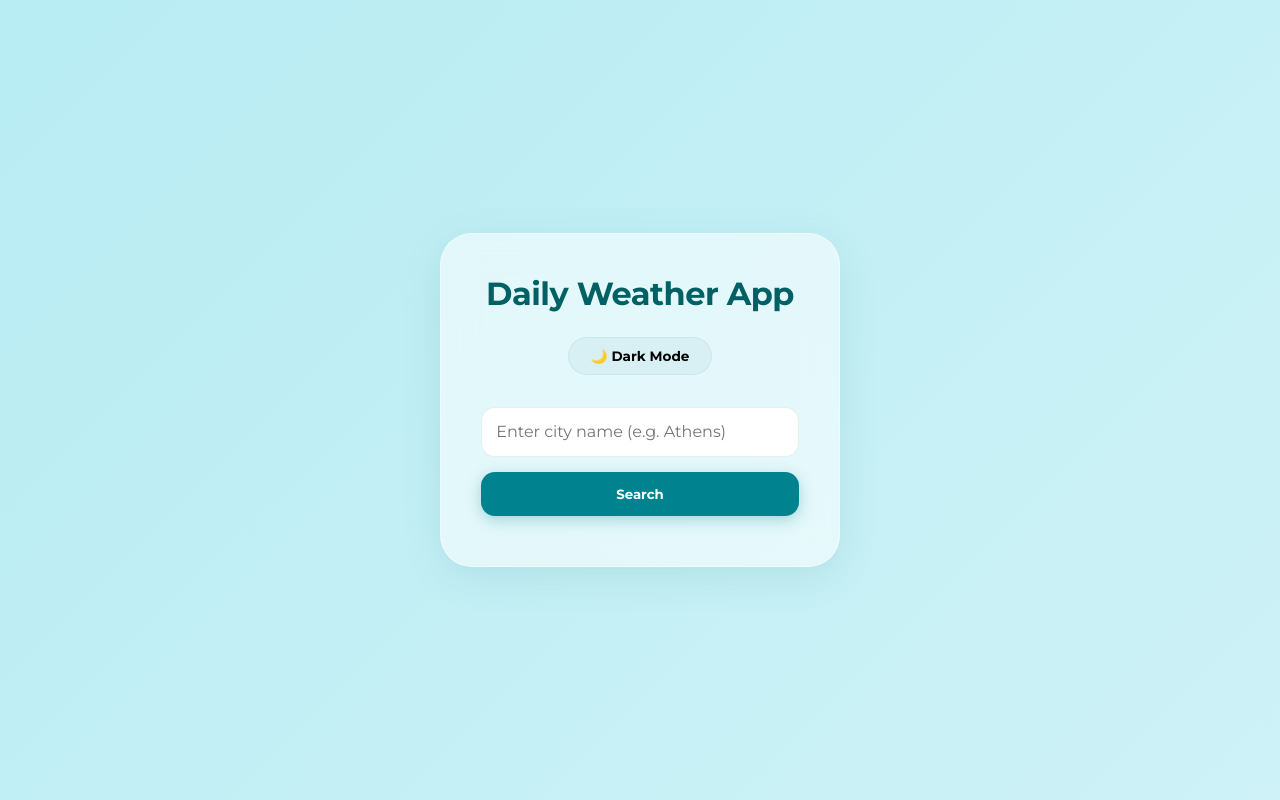
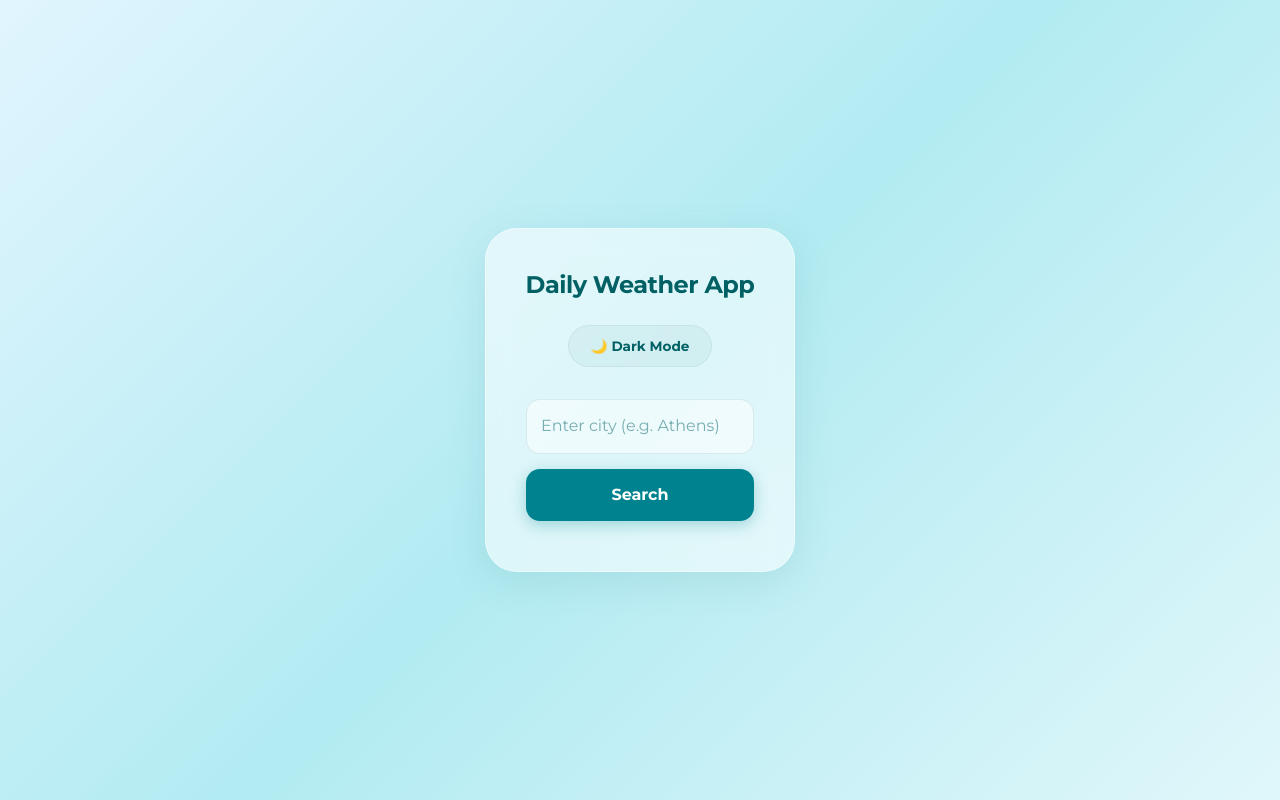
Before and after one commit to Alda-Kst/react-weather-app, a React (Create React App) app: page / in a window 1280 px wide. Built offline with nearby package versions, Linux system fonts and the light colour scheme.

Commit message:
Migrate styling from CSS to Tailwind CSS

```diff
--- a/package.json
+++ b/package.json
@@ -10,7 +10,11 @@
     "react-scripts": "^5.0.1"
   },
   "devDependencies": {
-    "gh-pages": "^6.3.0"
+    "@tailwindcss/postcss": "^4.3.3",
+    "autoprefixer": "^10.5.4",
+    "gh-pages": "^6.3.0",
+    "postcss": "^8.5.26",
+    "tailwindcss": "^3.4.19"
   },
   "scripts": {
     "predeploy": "npm run build",
--- /dev/null
+++ b/postcss.config.js
@@ -0,0 +1,6 @@
+module.exports = {
+  plugins: {
+    '@tailwindcss/postcss': {},
+    autoprefixer: {},
+  },
+}
--- a/src/App.jsx
+++ b/src/App.jsx
@@ -1,14 +1,15 @@
 import React, { useState, useEffect } from "react";
 import axios from "axios";
-import "./styles.css";
+import "./index.css";
 
 function App() {
   const [city, setCity] = useState("");
   const [weather, setWeather] = useState(null);
   const [loading, setLoading] = useState(false);
   const [theme, setTheme] = useState("light");
-  const [error,setError] = useState("");
-// Fetch weather data from API
+  const [error, setError] = useState("");
+
+  // Fetch weather data from API
   const fetchWeather = async (e) => {
     if (e) e.preventDefault();
     if (!city) return;
@@ -37,59 +38,91 @@ function App() {
 
   // Update body class for theme
   useEffect(() => {
-    document.body.className = theme;
+    document.body.className = `${theme} animate-gradient`;
   }, [theme]);
 
   return (
-    <div className="container">
-      <h1>Daily Weather App</h1>
+    <div className={`backdrop-blur-md p-6 sm:p-10 rounded-[2rem] w-full max-w-[420px] text-center box-border border shadow-[0_10px_40px_rgba(0,96,100,0.1)] transition-all duration-300 ${
+      theme === "light"
+        ? "bg-white/55 border-white/40 text-[#006064]"
+        : "bg-[#001219]/85 border-[#94d2bd]/10 text-[#94d2bd]"
+    }`}>
+      <h1 className="mt-0 mb-6 font-bold tracking-[-0.5px] text-[1.4rem] md:text-2xl">Daily Weather App</h1>
 
-      <button className="theme-toggle" onClick={toggleTheme}>
+      <button
+        className={`mb-8 px-[22px] py-[10px] rounded-[25px] cursor-pointer font-montserrat font-semibold text-[0.85rem] transition-all duration-300 ${
+          theme === "light"
+            ? "bg-[#006064]/[0.05] border border-black/[0.05] text-[#006064]"
+            : "bg-[#94d2bd]/10 border border-transparent text-[#94d2bd]"
+        }`}
+        onClick={toggleTheme}
+      >
         {theme === "light" ? "🌙 Dark Mode" : "☀️ Light Mode"}
       </button>
 
       {/* Search form */}
-      <form onSubmit={fetchWeather}>
+      <form onSubmit={fetchWeather} className="flex flex-col items-center w-full">
         <input
           type="text"
           value={city}
           onChange={(e) => setCity(e.target.value)}
-          placeholder="Enter city name (e.g. Athens)"
+          placeholder="Enter city (e.g. Athens)"
+          className={`p-[0.9rem] w-full font-montserrat text-sm sm:text-base rounded-[14px] outline-none box-border mb-[15px] transition-all duration-300 ${
+            theme === "light"
+              ? "border border-[#006064]/10 bg-white/50 text-[#006064] placeholder:text-[#006064]/50"
+              : "bg-white/[0.05] text-white border border-[#94d2bd]/20 placeholder:text-white/40"
+          }`}
         />
-        <button type="submit">Search</button>
+        <button
+          type="submit"
+          className={`p-[0.9rem_1.5rem] rounded-[14px] border-none font-montserrat font-bold cursor-pointer w-full transition-all duration-300 mb-[10px] transform hover:-translate-y-0.5 ${
+            theme === "light"
+              ? "bg-[#00838f] text-white shadow-[0_4px_15px_rgba(0,131,143,0.3)] hover:bg-[#006064]"
+              : "bg-[#00afb9] text-[#001219] shadow-[0_4px_15px_rgba(0,175,185,0.4)] hover:bg-[#94d2bd]"
+          }`}
+        >
+          Search
+        </button>
       </form>
-      {error && <p className="error-text">{error}</p>}
-      {loading && <p className="loading-text">Loading...</p>}
+
+      {error && <p className="text-red-500 mt-2 font-medium">{error}</p>}
+      {loading && <p className="mt-2 font-medium opacity-80">Loading...</p>}
 
       {weather && (
-        <div className="weather">
-          <h2>{weather.name}</h2>
+        <div className="mt-8 p-6 bg-white/[0.05] rounded-[20px]">
+          <h2 className="text-xl font-bold mb-2">{weather.name}</h2>
 
           <img
-            className="weather-icon"
+            className="weather-icon mx-auto my-0"
             src={`https://openweathermap.org/img/wn/${weather.weather[0].icon}@2x.png`}
             alt={weather.weather[0].description}
           />
 
-          <p className="description">{weather.weather[0].description}</p>
+          <p className="description capitalize opacity-90 mb-4">{weather.weather[0].description}</p>
 
           {/* Temperature Container */}
-          <div className="temp-container">
-            <div className="temp-item">
+          <div className="temp-container flex justify-center items-center gap-[15px] text-[2.2rem] font-bold">
+            <div className="temp-item flex items-center">
               <span className="temp-value">{Math.round(weather.main.temp)}</span>
-              <span className="temp-unit">°C</span>
+              <span className={`temp-unit text-[1.2rem] ml-1 ${theme === "light" ? "text-[#00838f]" : "text-[#00afb9]"}`}>°C</span>
             </div>
-            <div className="temp-separator">|</div>
-            <div className="temp-item">
+            <div className="temp-separator font-light opacity-40">|</div>
+            <div className="temp-item flex items-center">
               <span className="temp-value">{Math.round((weather.main.temp * 9) / 5 + 32)}</span>
-              <span className="temp-unit">°F</span>
+              <span className={`temp-unit text-[1.2rem] ml-1 ${theme === "light" ? "text-[#00838f]" : "text-[#00afb9]"}`}>°F</span>
             </div>
           </div>
 
           {/* Extra Info Section - Humidity & Wind */}
-          <div className="extra-info">
-            <div className="info-item">Humidity: {weather.main.humidity}%</div>
-            <div className="info-item">Wind: {weather.wind.speed} m/s</div>
+          <div className={`extra-info mt-[15px] pt-[15px] flex justify-between items-center gap-6 px-6 border-t ${
+            theme === "light" ? "border-[#006064]/10" : "border-[#94d2bd]/10"
+          }`}>
+            <div className="info-item text-[0.65rem] font-semibold uppercase tracking-[0.5px] opacity-80 whitespace-nowrap">
+              Humidity: {weather.main.humidity}%
+            </div>
+            <div className="info-item text-[0.65rem] font-semibold uppercase tracking-[0.5px] opacity-80 whitespace-nowrap">
+              Wind: {weather.wind.speed} m/s
+            </div>
           </div>
         </div>
       )}
--- /dev/null
+++ b/src/index.css
@@ -0,0 +1,36 @@
+@tailwind base;
+@tailwind components;
+@tailwind utilities;
+
+@keyframes gradientBG {
+  0% { background-position: 0% 50%; }
+  50% { background-position: 100% 50%; }
+  100% { background-position: 0% 50%; }
+}
+
+.animate-gradient {
+  background-size: 400% 400%;
+  animation: gradientBG 18s ease infinite;
+}
+
+body {
+  font-family: 'Montserrat', sans-serif;
+  margin: 0;
+  min-height: 100vh;
+  display: flex;
+  justify-content: center;
+  align-items: center;
+  padding: 20px;
+  box-sizing: border-box;
+  transition: background 0.8s ease;
+}
+
+body.light {
+  background: linear-gradient(-45deg, #e0f7fa, #b2ebf2, #e1f5fe);
+  color: #006064;
+}
+
+body.dark {
+  background: linear-gradient(-45deg, #001219, #00212e, #005f73);
+  color: #94d2bd;
+}
--- a/src/index.js
+++ b/src/index.js
@@ -2,7 +2,7 @@
 import React from "react";
 import ReactDOM from "react-dom/client";
 import App from "./App";
-import "./styles.css";
+import "./index.css";
 
 const root = ReactDOM.createRoot(document.getElementById("root"));
 root.render(<App />);
--- a/src/styles.css
+++ /dev/null
@@ -1,192 +0,0 @@
-
-body {
-  margin: 0;
-  min-height: 100vh;
-  display: flex;
-  justify-content: center;
-  align-items: center;
-  font-family: 'Montserrat', sans-serif;
-  transition: background 0.8s ease;
-  padding: 20px;
-  box-sizing: border-box;
-}
-
-
-body.light {
-  background: linear-gradient(-45deg, #e0f7fa, #b2ebf2, #e1f5fe);
-  background-size: 400% 400%;
-  animation: gradientBG 18s ease infinite;
-  color: #006064;
-}
-
-body.dark {
-  background: linear-gradient(-45deg, #001219, #00212e, #005f73);
-  background-size: 400% 400%;
-  animation: gradientBG 18s ease infinite;
-  color: #94d2bd;
-}
-
-@keyframes gradientBG {
-  0% { background-position: 0% 50%; }
-  50% { background-position: 100% 50%; }
-  100% { background-position: 0% 50%; }
-}
-
-
-.container {
-  backdrop-filter: blur(16px);
-  -webkit-backdrop-filter: blur(16px);
-  padding: 2.5rem;
-  border-radius: 2rem;
-  width: 100%;
-  max-width: 420px;
-  box-shadow: 0 10px 40px rgba(0, 96, 100, 0.1);
-  text-align: center;
-  border: 1px solid rgba(255, 255, 255, 0.4);
-  box-sizing: border-box;
-}
-
-body.light .container {
-  background: rgba(255, 255, 255, 0.55);
-}
-
-body.dark .container {
-  background: rgba(0, 18, 25, 0.85);
-  border: 1px solid rgba(148, 210, 189, 0.1);
-}
-
-
-h1 {
-  margin-top: 0;
-  margin-bottom: 1.5rem;
-  font-weight: 700;
-  letter-spacing: -0.5px;
-}
-
-.theme-toggle {
-  margin-bottom: 2rem;
-  background: rgba(0, 96, 100, 0.05);
-  border: 1px solid rgba(0,0,0,0.05);
-  padding: 10px 22px;
-  border-radius: 25px;
-  cursor: pointer;
-  font-family: 'Montserrat', sans-serif;
-  font-weight: 600;
-  font-size: 0.85rem;
-  transition: 0.3s;
-}
-
-body.dark .theme-toggle {
-  background: rgba(148, 210, 189, 0.1);
-  color: #94d2bd;
-}
-
-
-input[type="text"] {
-  padding: 0.9rem;
-  width: 100%;
-  max-width: 320px;
-  font-family: 'Montserrat', sans-serif;
-  font-size: 1rem;
-  border-radius: 14px;
-  border: 1px solid rgba(0, 96, 100, 0.1);
-  outline: none;
-  box-sizing: border-box;
-  margin-bottom: 15px;
-  transition: 0.3s;
-}
-
-body.dark input[type="text"] {
-  background: rgba(255, 255, 255, 0.05);
-  color: white;
-  border: 1px solid rgba(148, 210, 189, 0.2);
-}
-
-
-button[type="submit"] {
-  padding: 0.9rem 1.5rem;
-  border-radius: 14px;
-  border: none;
-  font-family: 'Montserrat', sans-serif;
-  font-weight: 700;
-  cursor: pointer;
-  width: 100%;
-  max-width: 320px;
-  transition: all 0.3s ease;
-  margin-bottom: 10px;
-}
-
-body.light button[type="submit"] {
-  background: #00838f;
-  color: #ffffff;
-  box-shadow: 0 4px 15px rgba(0, 131, 143, 0.3);
-}
-
-body.light button[type="submit"]:hover {
-  background: #006064;
-  transform: translateY(-2px);
-}
-
-body.dark button[type="submit"] {
-  background: #00afb9;
-  color: #001219;
-  box-shadow: 0 4px 15px rgba(0, 175, 185, 0.4);
-}
-
-body.dark button[type="submit"]:hover {
-  background: #94d2bd;
-  transform: translateY(-2px);
-}
-
-
-.weather {
-  margin-top: 2rem;
-  padding: 1.5rem;
-  background: rgba(255, 255, 255, 0.05);
-  border-radius: 20px;
-}
-
-.temp-container {
-  display: flex;
-  justify-content: center;
-  align-items: center;
-  gap: 15px;
-  font-size: 2.2rem;
-  font-weight: 700;
-}
-
-.temp-unit {
-  font-size: 1.2rem;
-}
-
-body.light .temp-unit { color: #00838f; }
-body.dark .temp-unit { color: #00afb9; }
-
-
-.extra-info {
-  margin-top: 15px;
-  padding-top: 15px;
-  border-top: 1px solid rgba(0, 96, 100, 0.1);
-  display: flex;
-  justify-content: space-around;
-  align-items: center;
-}
-
-body.dark .extra-info {
-  border-top: 1px solid rgba(148, 210, 189, 0.1);
-}
-
-.info-item {
-  font-size: 0.8rem;
-  font-weight: 600;
-  text-transform: uppercase;
-  letter-spacing: 1.2px;
-  opacity: 0.8;
-}
-
-/* Mobile */
-@media (max-width: 480px) {
-  .container { padding: 2.2rem 1.5rem; }
-  h1 { font-size: 1.4rem; }
-  .extra-info { gap: 10px; }
-}
--- /dev/null
+++ b/tailwind.config.js
@@ -0,0 +1,28 @@
+/** @type {import('tailwindcss').Config} */
+module.exports = {
+  content: [
+    "./src/**/*.{js,jsx,ts,tsx}",
+  ],
+  darkMode: 'class',
+  theme: {
+    extend: {
+      colors: {
+        lightBg1: '#e0f7fa',
+        lightBg2: '#b2ebf2',
+        lightBg3: '#e1f5fe',
+        lightText: '#006064',
+        lightBtn: '#00838f',
+        lightBtnHover: '#006064',
+        darkBg1: '#001219',
+        darkBg2: '#00212e',
+        darkBg3: '#005f73',
+        darkText: '#94d2bd',
+        darkBtn: '#00afb9',
+      },
+      fontFamily: {
+        montserrat: ['Montserrat', 'sans-serif'],
+      },
+    },
+  },
+  plugins: [],
+}
```
Also changed, not shown: 8 other files (tests, documents, lock files or other folders).
